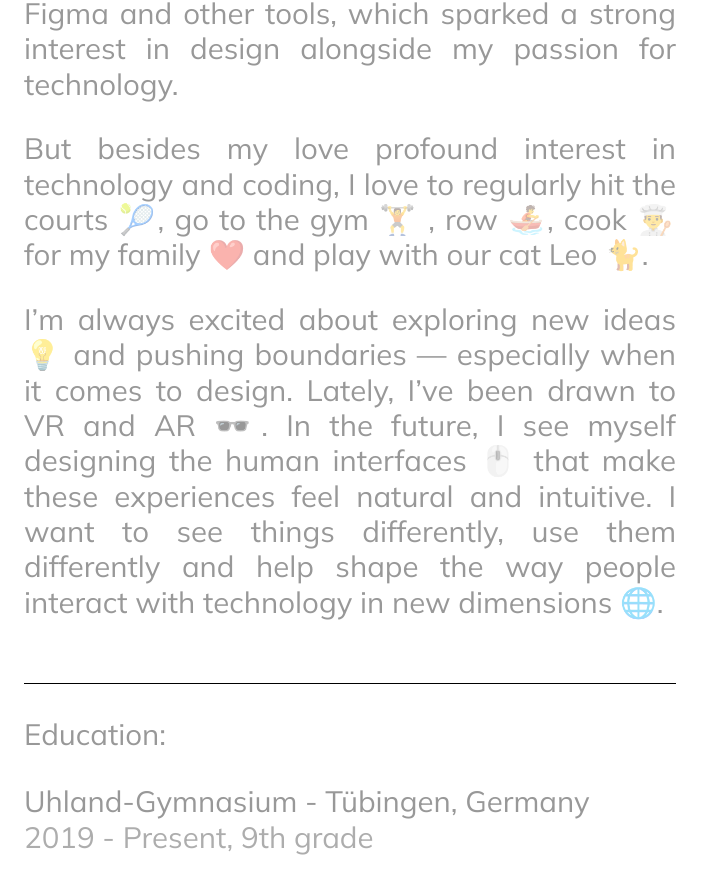
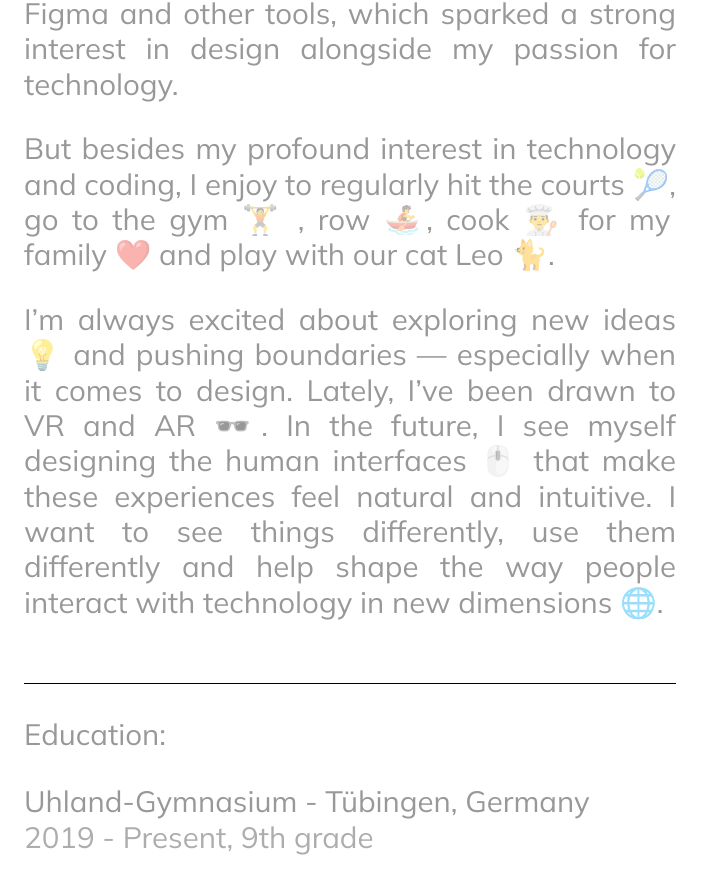
Before and after one commit to JustThatRandomCoder/juliusgrimm_portfolio_2025, a React (Vite) app: page /info in a window 1280 px wide. Shown: the part 933-1826 px from the top of the page, without its empty margins (0-715 px from the left). Built offline with nearby package versions, Linux system fonts and the light colour scheme; a web font is replaced by a local one.

Commit message:
quick change

```diff
--- a/src/pages/InfoPage.tsx
+++ b/src/pages/InfoPage.tsx
@@ -133,9 +133,9 @@ const IndexPage: React.FC = () => {
                 alongside my passion for technology.
               </p>
               <p className="text-block">
-                But besides my love profound interest in technology and coding,
-                I love to regularly hit the courts 🎾, go to the gym 🏋️ , row
-                🚣, cook 👨‍🍳 for my family ❤️ and play with our cat Leo 🐈.
+                But besides my profound interest in technology and coding, I
+                enjoy to regularly hit the courts 🎾, go to the gym 🏋️ , row 🚣,
+                cook 👨‍🍳 for my family ❤️ and play with our cat Leo 🐈.
               </p>
               <p className="text-block">
                 I’m always excited about exploring new ideas 💡 and pushing
```
Also changed, not shown: 2 other files (tests, documents, lock files or other folders).
